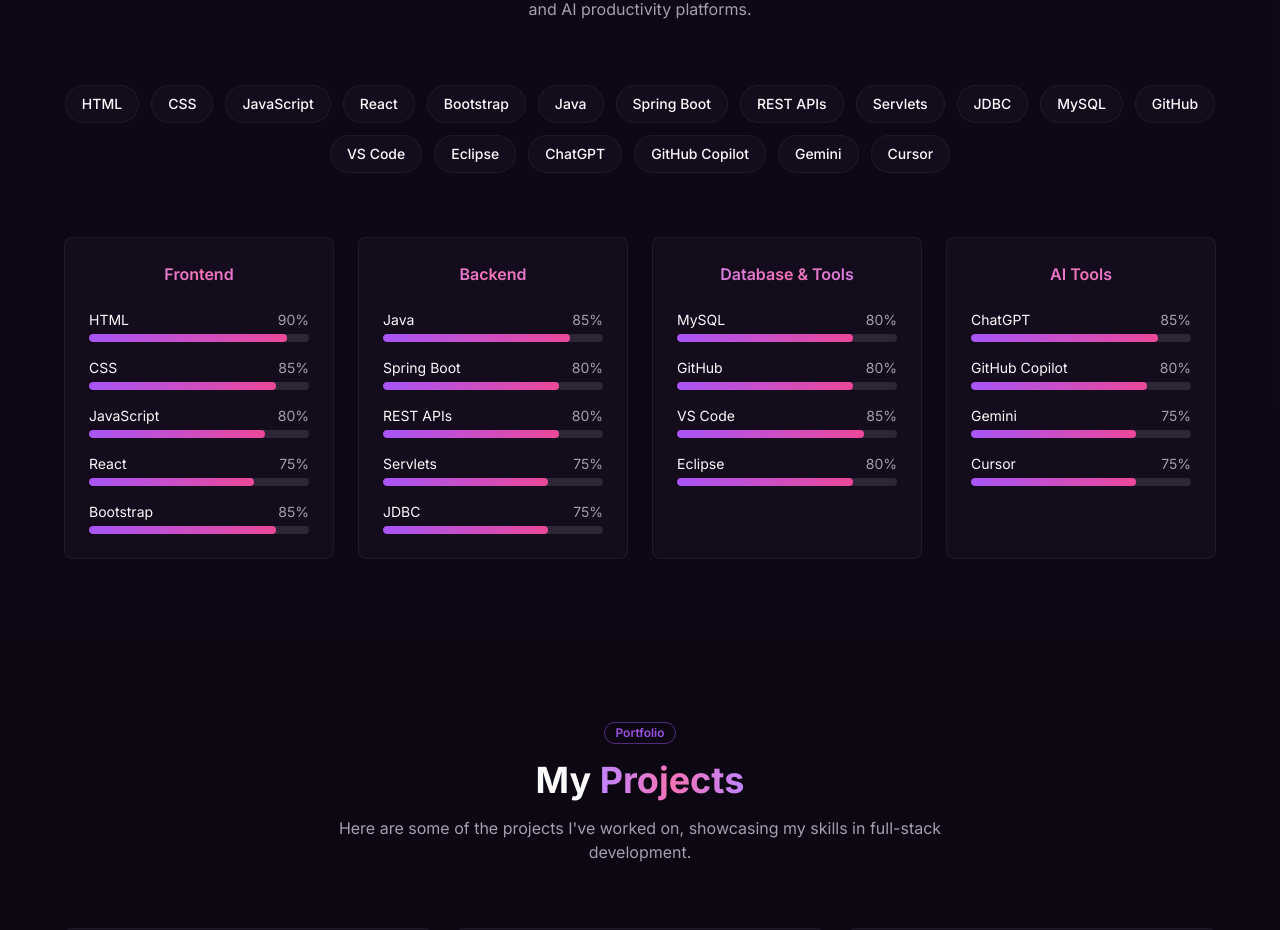
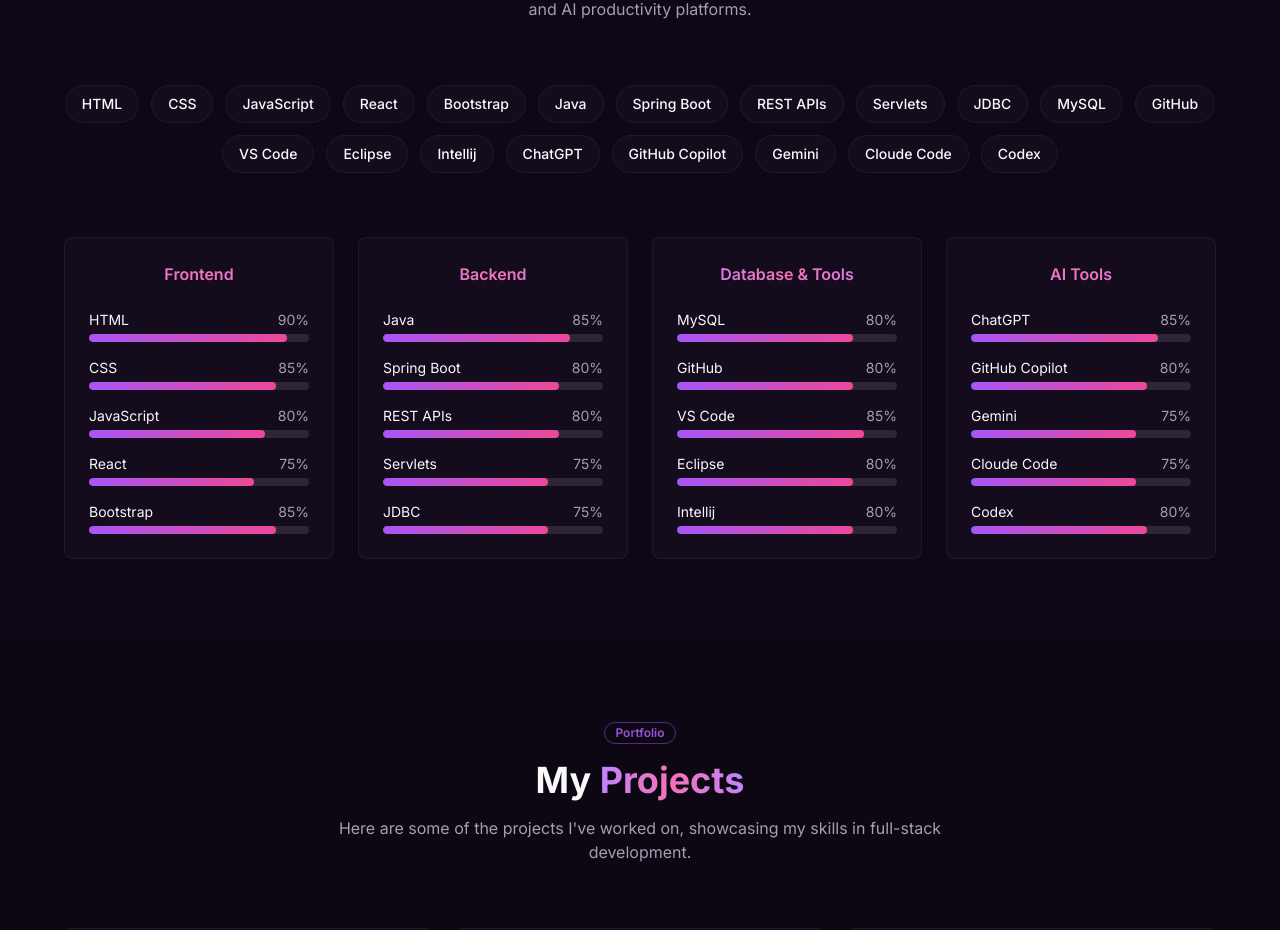
Before and after one commit to Ravisaini0/Portfolio-website, a Next.js app: page / in a window 1280 px wide. Shown: the part 1878-2808 px from the top of the page. Built offline with nearby package versions, Linux system fonts and the light colour scheme; no server answers.

Commit message:
Default Skill add card update ai tools

```diff
--- a/app/components/portfolio/Skills.tsx
+++ b/app/components/portfolio/Skills.tsx
@@ -43,6 +43,7 @@ const fallbackCategories: SkillCategory[] = [
       { name: "GitHub", level: 80 },
       { name: "VS Code", level: 85 },
       { name: "Eclipse", level: 80 },
+      { name: "Intellij", level: 80 },
     ]
   },
   {
@@ -51,12 +52,31 @@ const fallbackCategories: SkillCategory[] = [
       { name: "ChatGPT", level: 85 },
       { name: "GitHub Copilot", level: 80 },
       { name: "Gemini", level: 75 },
-      { name: "Cursor", level: 75 },
+      { name: "Cloude Code", level: 75 },
+      { name: "Codex", level: 80 },
     ]
   }
 ]
 
 const preferredCategoryOrder = ["Frontend", "Backend", "Database & Tools", "AI Tools"]
+
+const mergeWithRequiredCategories = (loadedCategories: SkillCategory[]) => {
+  const categoryMap = new Map<string, SkillCategory>()
+
+  fallbackCategories.forEach((category) => {
+    categoryMap.set(category.title, category)
+  })
+
+  loadedCategories.forEach((category) => {
+    categoryMap.set(category.title, category)
+  })
+
+  return Array.from(categoryMap.values()).sort((first, second) => {
+    const firstIndex = preferredCategoryOrder.indexOf(first.title)
+    const secondIndex = preferredCategoryOrder.indexOf(second.title)
+    return (firstIndex === -1 ? 99 : firstIndex) - (secondIndex === -1 ? 99 : secondIndex)
+  })
+}
 
 export default function Skills() {
   const [content, setContent] = useState({
@@ -90,7 +110,7 @@ export default function Skills() {
             })
             .map(([title, categorySkills]) => ({ title, skills: categorySkills }))
 
-          setCategories(orderedCategories)
+          setCategories(mergeWithRequiredCategories(orderedCategories))
         }
       })
       .catch(() => {})
```
